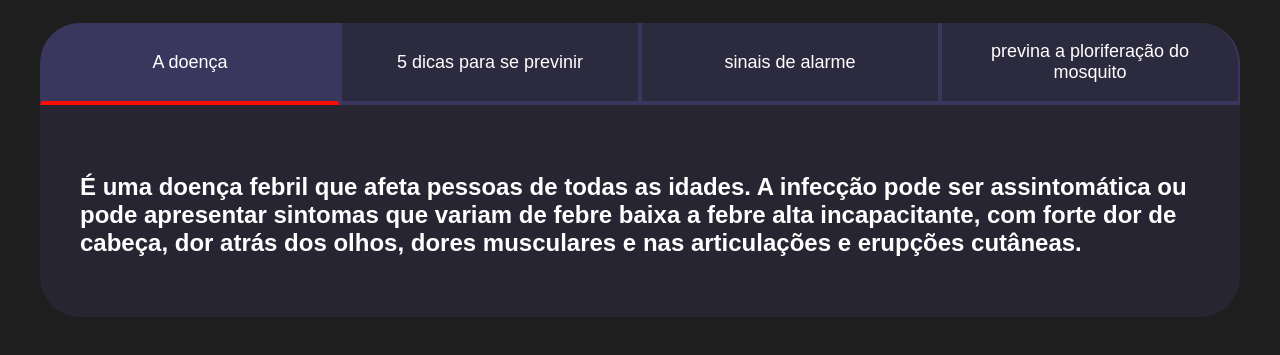
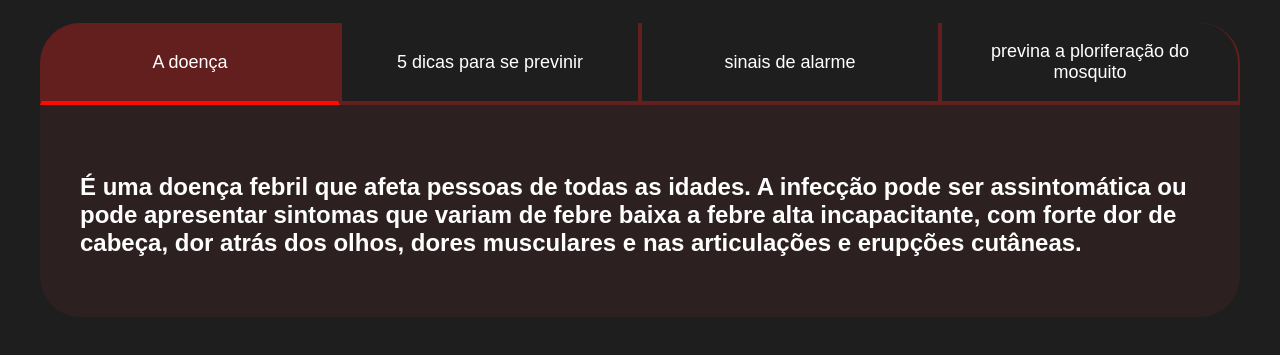
Before and after one commit to 04-bruno/denguebotoes, a plain HTML site: page index.html in a window 1280 px wide. Shown: the part 75-430 px from the top of the page. Drawn offline with Linux system fonts and the light colour scheme.

Commit message:
Add files via upload

```diff
--- a/style.css
+++ b/style.css
@@ -1,11 +1,11 @@
 
 :root {
-    --cor-de-fundo: #1E1E1E;
+    --cor-de-fundo: #1e1e1e;
     --verde: #fc0c04;
     --branco: #ffffff;
-    --botao-ativo: #3A375E;
-    --botao-inativo: rgba(58, 55, 94, 0.5);
-    --texto-fundo: rgba(58, 55, 94, 0.3);
+    --botao-ativo: #631e1e;
+    --botao-inativo: rgba(251, 251, 252, 0);
+    --texto-fundo: rgba(131, 43, 43, 0.144);
 }
 
 body {
```
Also changed, not shown: dengoso.jpg (added), dengue.jpg (added).
